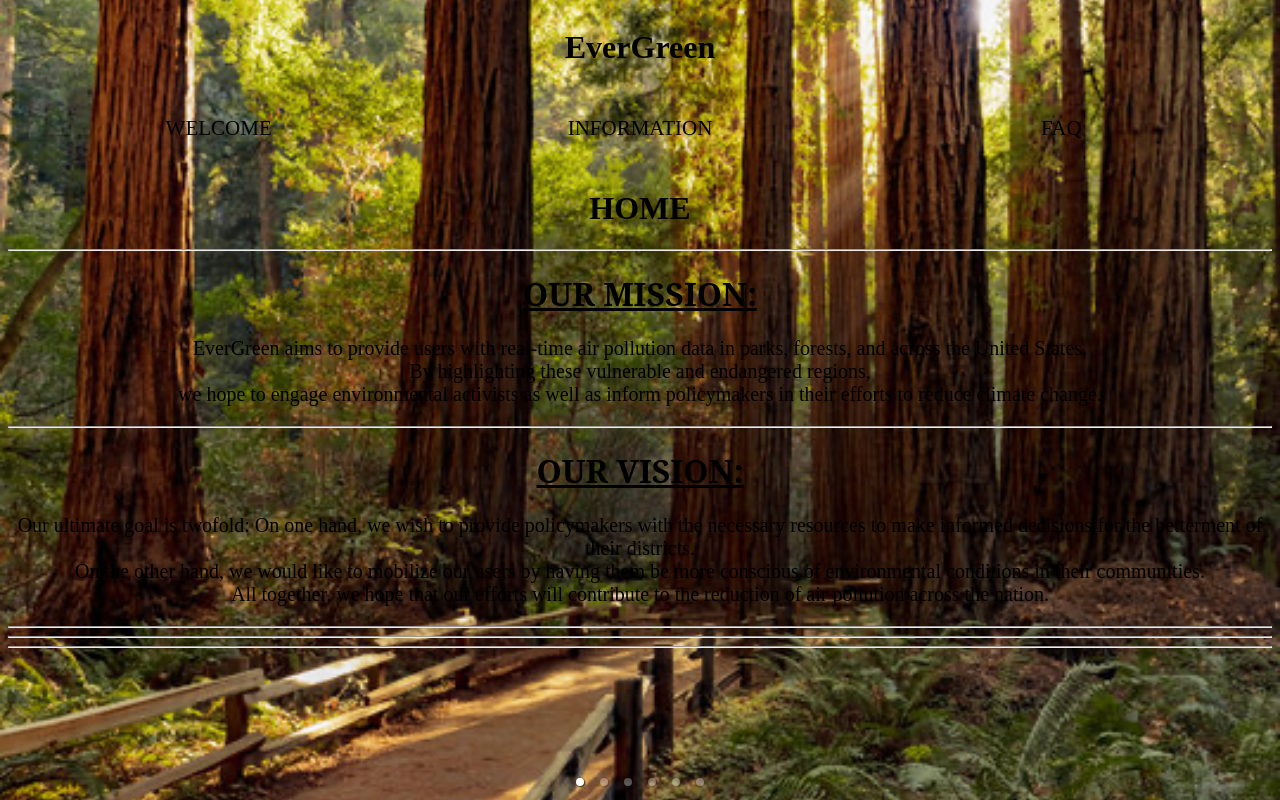
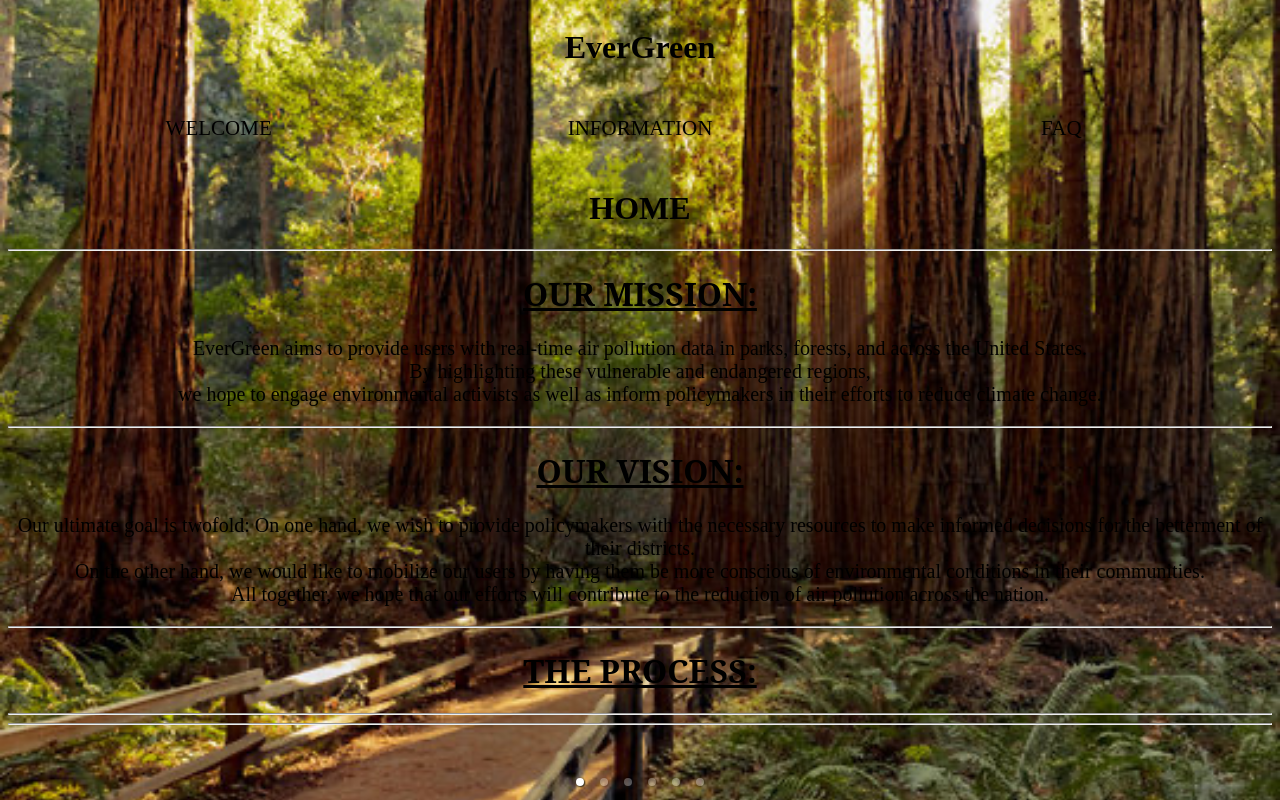
Before and after one commit to Allens124/EverGreenFrontend, a Next.js app in the folder ever/: page / in a window 1280 px wide. Built offline with nearby package versions, Linux system fonts and the light colour scheme.

Commit message:
creating a blog

```diff
--- a/ever/app/page.js
+++ b/ever/app/page.js
@@ -35,7 +35,7 @@ export default function Home() {
         </Box>
         <hr/>
         <Box>
-
+          <h1 className="xu">THE PROCESS:</h1>
         </Box>
         <hr/>
          <Box>
```
